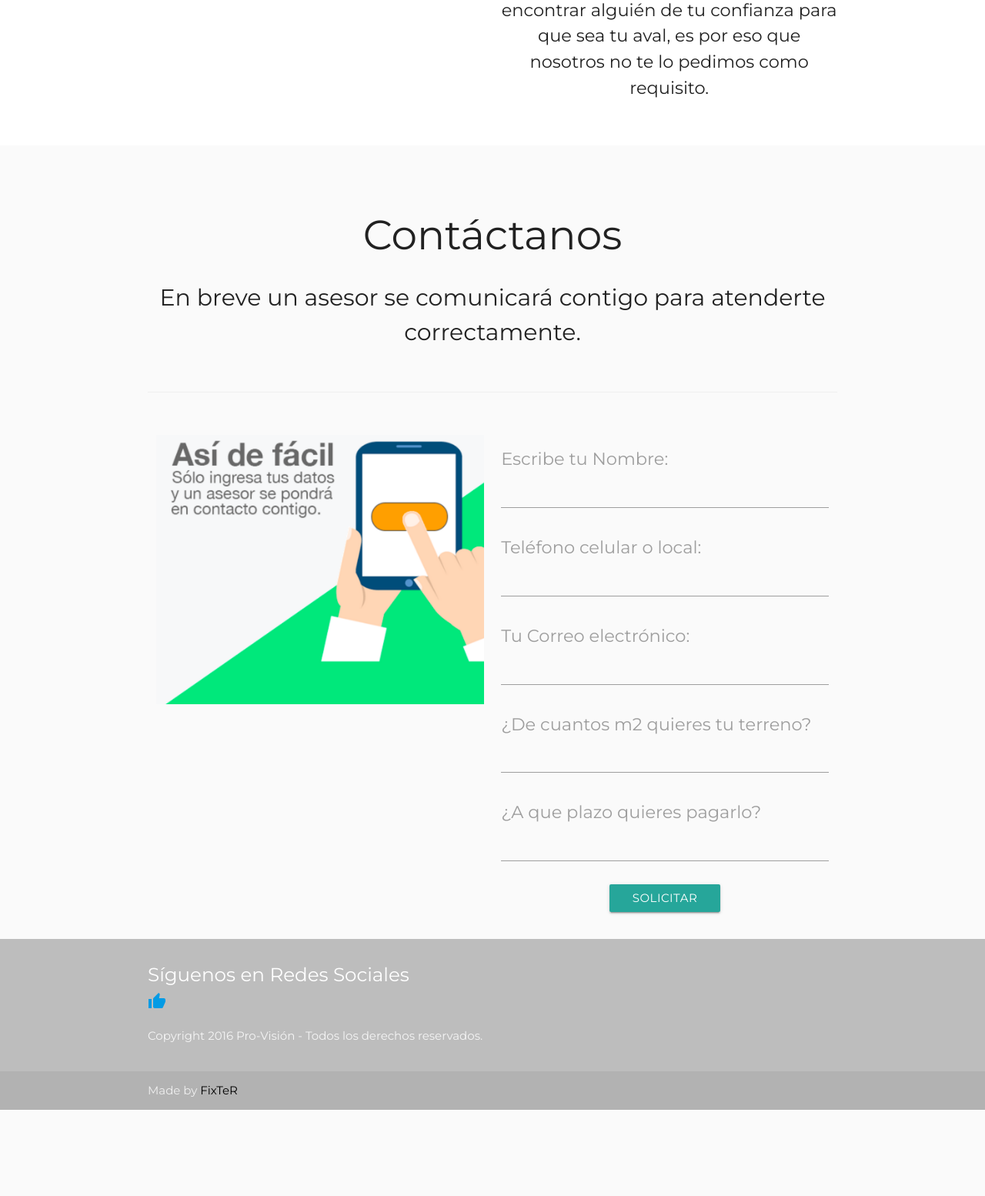
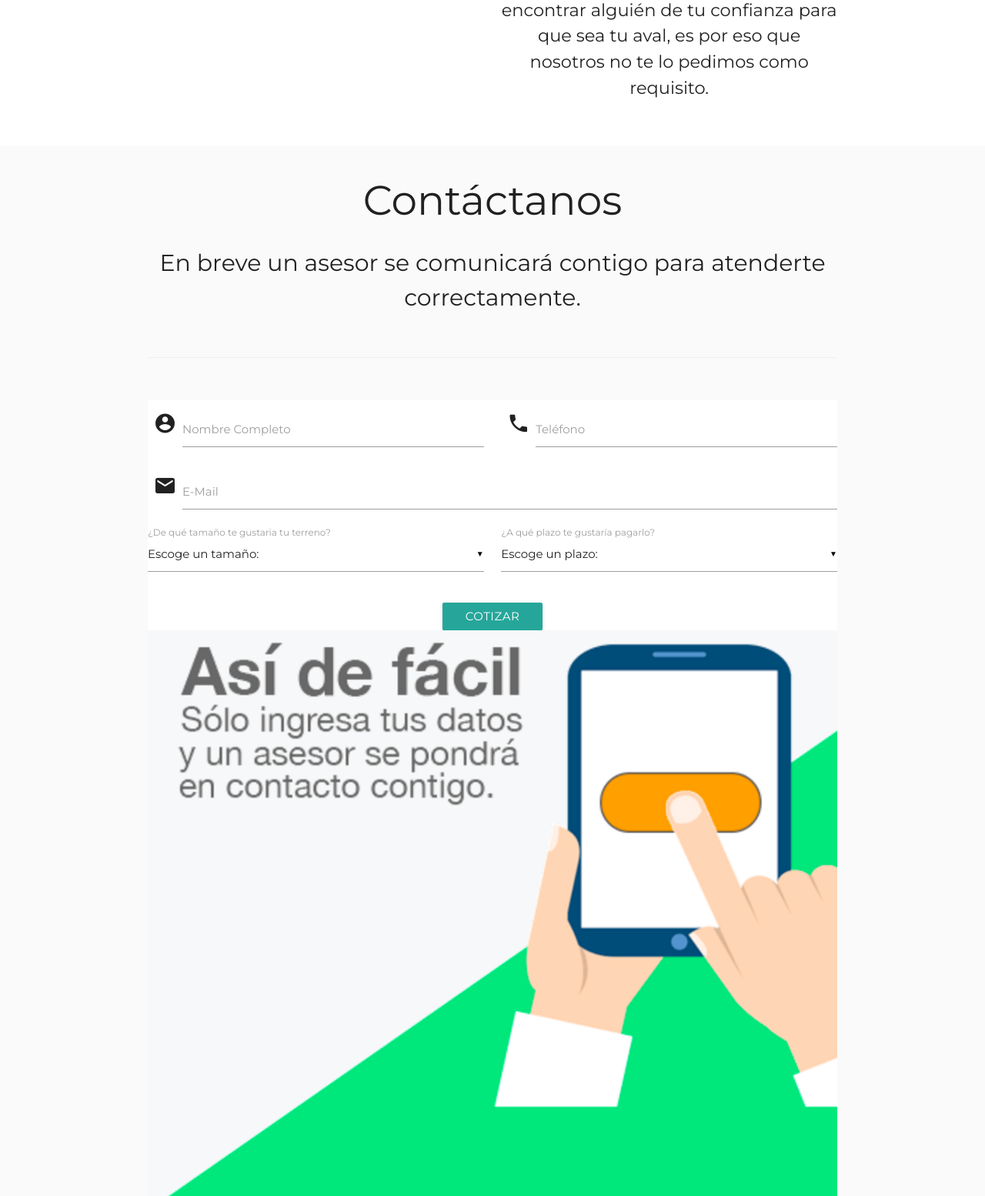
Before and after one commit to HectorBlisS/provision, a Django app: page / in a window 1280 px wide. Shown: the part 2433-3987 px from the top of the page at 77% size. Before the commit the page ends 3875 px from the top, so only its background shows below. Run offline with Django 3.2, Linux system fonts and the light colour scheme; some libraries are stand-ins or nearby versions.

Commit message:
formulario cambiado

```diff
--- a/main/forms.py
+++ b/main/forms.py
@@ -18,6 +18,7 @@ class preguntaForm(forms.ModelForm):
 		field_classes=("browser-default",)
 
 		widgets = {
+		'mail':forms.TextInput(attrs={'class':'validate',}),
 		# 'size': Select(attrs={'class': "browser-default",}),
 		# 'plazo':Select(attrs={'class':'browser-default',})
 		}
--- a/main/templates/main/index.html
+++ b/main/templates/main/index.html
@@ -10,34 +10,30 @@
 
   Your browser does not support the video tag.
 </video>
+<section id="primero" class="section">
+	<article class="container">
+		<h2 id="titulo">Una decición inteligente para tu futuro.</h2>
+
+	<div class="vid-portada">
 
 
-<section id="primero"class="val section">
-
-<div class="row">
-<br>
-<br>
-<br>
-<br>
-<h2 class=" white-text col m12">Una decición inteligente para tu futuro.</h2>
-<br>
+		<div class="video-container">
+        <iframe width="560" height="315" src="https://www.youtube.com/embed/oH3GigPxoOY" frameborder="0" allowfullscreen></iframe>
+      </div>
 
 
-<div class="vide-container">
-	<iframe width="560" height="315" src="https://www.youtube.com/embed/oH3GigPxoOY" frameborder="0" allowfullscreen></iframe>
-</div>
+     </div>
 
+	<br>
+	<br>
+	<br>
+     <a href="#contacto" id="call-action"class="waves-effect waves-light btn blue ">
+<i class="material-icons right">room</i>¡Cotiza un terreno ya mismo!</a>
 
-
-<a href="#contacto" id="call-action"class="waves-effect waves-light btn blue ">
-<i class="material-icons right">room</i>¡Cotiza un terreno ya mismo!</a>
-</div>
-
-
-
-
+	</article>
 
 </section>
+
 
 <section class="section white">
 
@@ -120,27 +116,70 @@
 
 
 <section id="contacto" class="section grey lighten-5">
-
-<br>
-<br>
-
-	<article class="row container">
+	<article class="container">
 	<h2>Contáctanos</h2>
 	<p class="descrip">En breve un asesor se comunicará contigo para atenderte correctamente.</p>
 	<hr>
-		<img class="responsive-img col m6" src="{%static 'media/easy.png'%}" alt="">
-		<form class="col m6" method="POST" action="{%url '_recibe'%}">
+
+		<form class="white" method="POST" action="{%url '_daform'%}">
 		{% csrf_token %}
-		{{ form.as_p }}
+
+
+		<div class="row">
+
+        <div class="input-field col s12 m6">
+          <i class="material-icons prefix">account_circle</i>
+          <input required="true" name="name"id="icon_prefix" type="text" class="validate">
+          <label for="icon_prefix">Nombre Completo</label>
+        </div>
+
+        <div class="input-field col s12 m6">
+          <i class="material-icons prefix">phone</i>
+          <input required="true" name="tel"id="icon_telephone" type="tel" class="validate">
+          <label for="icon_telephone">Teléfono</label>
+        </div>
+
+        <div class="input-field col s12">
+          <i class="material-icons prefix">mail</i>
+          <input required="true" name="mail"id="email" type="email" class="validate">
+          <label for="email" data-error="Ingrese un Email válido" data-success="Email válido">E-Mail</label>
+        </div>
+
+        <div class="input-field col s12 m6">
+		    <select name="size">
+		      <option value="" disabled selected>Escoge un tamaño: </option>
+		      <option value="120m">120m</option>
+		      <option value="150m">150m</option>
+		      <option value="300m">300m</option>
+		      <option value="Otro Tamaño">Otro</option>
+		    </select>
+		    <label>¿De qué tamaño te gustaria tu terreno?</label>
+		  </div>
+
+		   <div class="input-field col s12 m6">
+		    <select name="plazo">
+		      <option value="" disabled selected>Escoge un plazo: </option>
+		      <option value="12 meses">1 año</option>
+		      <option value="24 meses">2 años</option>
+		      <option value="36 meses">3 años</option>
+		      <option value="60 meses">5 años</option>
+		    </select>
+		    <label>¿A qué plazo te gustaría pagarlo?</label>
+		  </div>
+
+
+
+      	</div>
+
 		<button type="submit" class=" save btn btn-default">
-		Solicitar
+		Cotizar
 		</button>
 
 		</form>
 
+		<img class="responsive-img col m6" src="{%static 'media/easy.png'%}" alt="">
 
 	</article>
-
 </section>
 
 
--- a/seguimiento/urls.py
+++ b/seguimiento/urls.py
@@ -26,4 +26,9 @@ urlpatterns = [
         views.TerrenoFacilForm.as_view(),
         name='_tfacil'),
 
+    url(r'^thanks/$',
+        views.TakeForm.as_view(),
+        name='_daform'),
+
+
 	]
--- a/static/css/style.css
+++ b/static/css/style.css
@@ -13,6 +13,7 @@
     background-size: cover;
     transition: 1s opacity;
     opacity: 1;
+
 }
 
 
@@ -35,17 +36,17 @@ section{
 	max-height: 4.2rem;
 	width: auto;
 }
+#titulo{
+	font-family: 'Poiret One', cursive;
+	color:white;
+	margin-top: 6rem;
+}
+.vid-portada{
+	max-width: 500px;
+	margin:0 auto;
+}
 
-#val{
-	text-align: center;
 
-}
-.val h2{
-	font-family: 'Poiret One', cursive;
-	margin: 0 auto;
-	font-size: 5rem;
-	text-align: center;
-}
 #primero{
 	text-align: center;
 	height: 100vh;
```
Also changed, not shown: seguimiento/views.py (+43 -0 lines), db.sqlite3.
